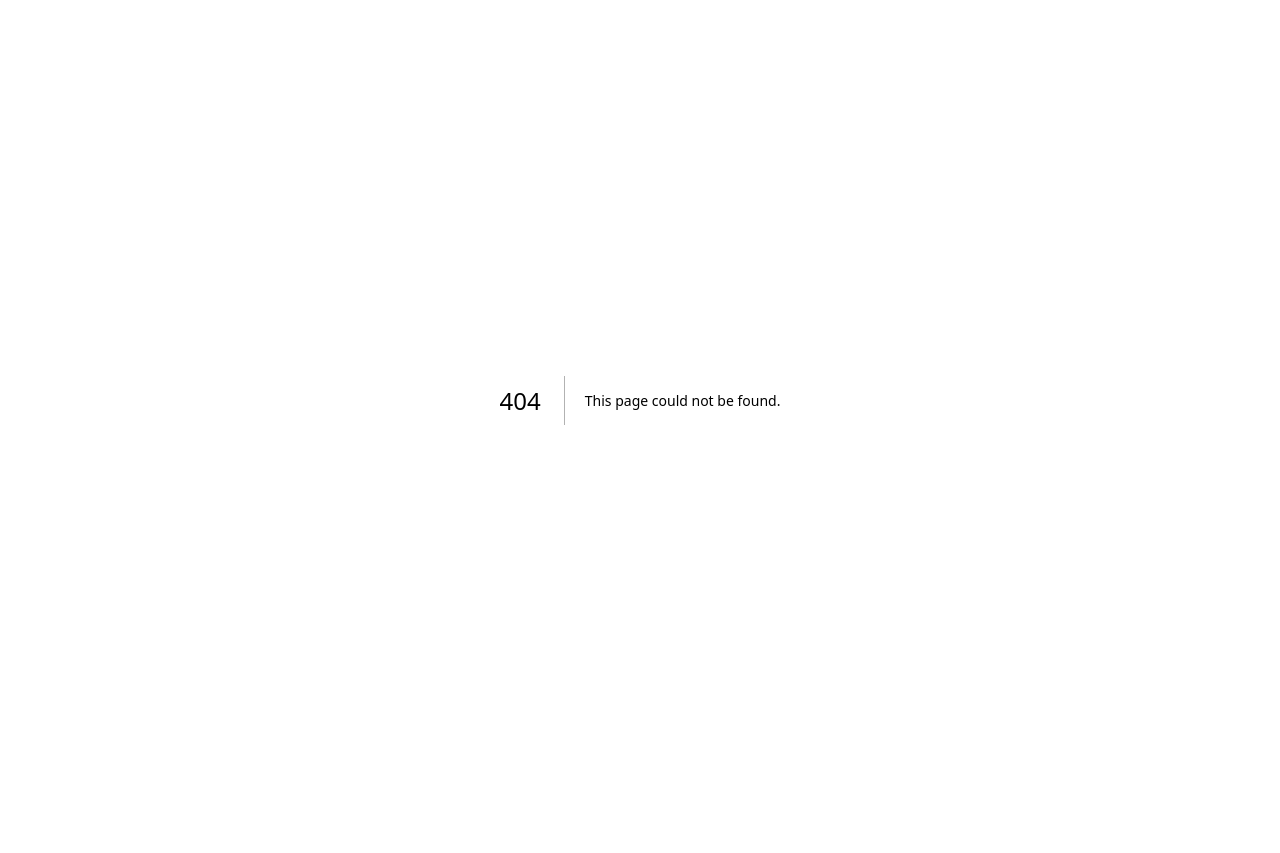
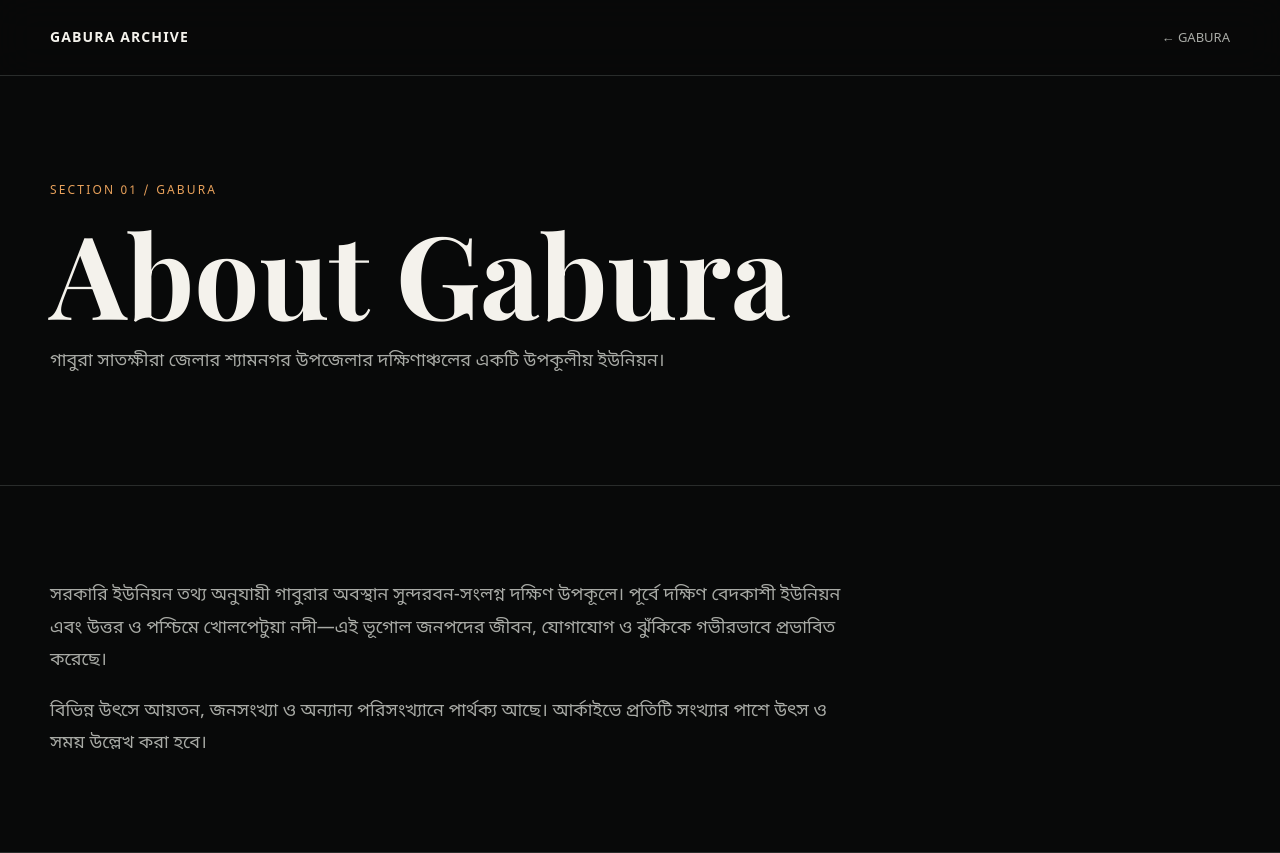
Before and after one commit to triyad2009/Gabura_Union, a Next.js app: page /gabura/about in a window 1280 px wide. Before the commit this address had no page. Before the commit the page ends 800 px from the top, so only its background shows below. Built offline with nearby package versions, Linux system fonts and the light colour scheme.

Commit message:
feat: start Section 01 GABURA - app/gabura/[slug]/page.tsx

```diff
--- /dev/null
+++ b/app/gabura/[slug]/page.tsx
@@ -0,0 +1,24 @@
+import Link from "next/link";
+import {notFound} from "next/navigation";
+
+const pages:Record<string,{title:string;intro:string;body:string[]}> = {
+ about:{title:"About Gabura",intro:"গাবুরা সাতক্ষীরা জেলার শ্যামনগর উপজেলার দক্ষিণাঞ্চলের একটি উপকূলীয় ইউনিয়ন।",body:["সরকারি ইউনিয়ন তথ্য অনুযায়ী গাবুরার অবস্থান সুন্দরবন-সংলগ্ন দক্ষিণ উপকূলে। পূর্বে দক্ষিণ বেদকাশী ইউনিয়ন এবং উত্তর ও পশ্চিমে খোলপেটুয়া নদী—এই ভূগোল জনপদের জীবন, যোগাযোগ ও ঝুঁকিকে গভীরভাবে প্রভাবিত করেছে।","বিভিন্ন উৎসে আয়তন, জনসংখ্যা ও অন্যান্য পরিসংখ্যানে পার্থক্য আছে। আর্কাইভে প্রতিটি সংখ্যার পাশে উৎস ও সময় উল্লেখ করা হবে।"]},
+ history:{title:"History",intro:"গাবুরার ইতিহাস শুধু প্রশাসনিক পরিবর্তনের ইতিহাস নয়; এটি ভূমি, পানি, বন ও মানুষের টিকে থাকার ইতিহাস।",body:["স্থানীয় বর্ণনা ও প্রকাশিত প্রোফাইলে গাবুরার ভূমি গঠনের সঙ্গে পলি জমা, সুন্দরবনের প্রান্তভূমি এবং ধীরে ধীরে বসতি গড়ে ওঠার কথা পাওয়া যায়।","ব্রিটিশ আমল থেকে ১৯৪৭, ১৯৭১, সিডর, আইলা, আম্পান ও রিমাল—প্রতিটি সময়কে আলাদা প্রমাণ ও সাক্ষ্যের ভিত্তিতে নথিবদ্ধ করা হবে।"]},
+ "origin-of-name":{title:"Origin of Name",intro:"‘গাবুরা’ নামের উৎপত্তি সম্পর্কে স্থানীয় একটি প্রচলিত কাহিনি রয়েছে।",body:["লোকঐতিহ্যে বলা হয়, এলাকায় গাব গাছের আধিক্য ছিল এবং বনজীবী মানুষজন স্থানটিকে গাব-সম্পর্কিত নামে ডাকতেন; সেখান থেকে ‘গাবুরা’ নামের প্রচলন হয়েছে বলে অনেকে মনে করেন।","এটি বর্তমানে স্থানীয় ঐতিহ্য হিসেবে সংরক্ষণ করা হচ্ছে—প্রমাণিত ঐতিহাসিক সত্য হিসেবে নয়। পুরোনো মানচিত্র, গেজেটিয়ার, খতিয়ান ও নথি পাওয়া গেলে এই অংশ আপডেট করা হবে।"]},
+ geography:{title:"Geography",intro:"জল, নদী, পলি ও উপকূলীয় ভূমি—গাবুরার ভূগোলের মূল উপাদান।",body:["গাবুরাকে বোঝার জন্য ইউনিয়নের গ্রাম, মৌজা, নদী, খাল, বাঁধ ও সুন্দরবন-সংলগ্ন ভূপ্রকৃতিকে একসঙ্গে দেখতে হবে।","মানচিত্রভিত্তিক এই অংশে ভবিষ্যতে পুরোনো ও বর্তমান সীমানা, নদীর গতিপথ, বাঁধ এবং ঝুঁকিপূর্ণ অঞ্চল স্তরভিত্তিকভাবে দেখানো হবে।"]},
+ "rivers-and-waterways":{title:"Rivers & Waterways",intro:"খোলপেটুয়া ও স্থানীয় জলপথ গাবুরার জীবন ও ঝুঁকির গুরুত্বপূর্ণ অংশ।",body:["জোয়ার-ভাটা, নৌযোগাযোগ, লবণাক্ততা, নদীভাঙন এবং বাঁধ রক্ষার সঙ্গে জলপথের সম্পর্ক আলাদা রেকর্ডে সংরক্ষণ করা হবে।","ভবিষ্যতে নদী ও খালের নাম, অবস্থান, ব্যবহার, পরিবর্তন এবং স্থানীয় সাক্ষ্য GIS মানচিত্রে যুক্ত করা হবে।"]},
+ "villages-and-mouzas":{title:"Villages & Mouzas",intro:"গাবুরার স্থানীয় ভূগোল গ্রাম ও মৌজার নামের মধ্যেই সবচেয়ে স্পষ্টভাবে ধরা পড়ে।",body:["সরকারি ইউনিয়ন তথ্য অনুযায়ী গাবুরায় ১৫টি গ্রাম ও ৪টি মৌজার তথ্য প্রকাশিত হয়েছে। বিভিন্ন উৎসে প্রশাসনিক ও পরিসংখ্যানগত পার্থক্য থাকলে তা উৎসসহ দেখানো হবে।"]},
+ population:{title:"Population",intro:"জনসংখ্যা একটি স্থির সংখ্যা নয়—সময়, উৎস ও গণনার পদ্ধতির সঙ্গে এটি পরিবর্তিত হয়।",body:["সরকারি ইউনিয়ন পোর্টাল ও পুরোনো প্রোফাইলে জনসংখ্যার আলাদা সংখ্যা পাওয়া যায়। আর্কাইভে সংখ্যা, বছর ও উৎস একসঙ্গে দেখানো হবে যাতে ব্যবহারকারী পার্থক্যটি বুঝতে পারেন।"]},
+ administration:{title:"Administration",intro:"ইউনিয়ন পরিষদ, সরকারি প্রতিষ্ঠান ও স্থানীয় প্রশাসনের রেকর্ড গাবুরার বর্তমান পরিচয়ের একটি গুরুত্বপূর্ণ অংশ।",body:["এই অংশে ইউনিয়ন পরিষদের কাঠামো, নির্বাচিত প্রতিনিধি, সরকারি প্রতিষ্ঠান, সেবা এবং সময়ভিত্তিক প্রশাসনিক পরিবর্তন নথিবদ্ধ করা হবে।"]},
+ maps:{title:"Maps",intro:"একটি জায়গাকে বোঝার সবচেয়ে শক্তিশালী উপায়গুলোর একটি হলো তার মানচিত্রকে সময়ের সঙ্গে দেখা।",body:["ঐতিহাসিক মানচিত্র, মৌজা ম্যাপ, বর্তমান স্যাটেলাইট/বেসম্যাপ এবং প্রকল্পভিত্তিক স্তর—সবকিছুকে উৎস ও তারিখসহ সংরক্ষণ করা হবে।"]},
+ timeline:{title:"Historical Timeline",intro:"গাবুরার ইতিহাসকে একটি দীর্ঘ সময়রেখায় দেখা হবে।",body:["প্রাথমিক বসতি → ব্রিটিশ আমল → ১৯৪৭ → ১৯৭১ → সিডর (২০০৭) → আইলা (২০০৯) → আম্পান (২০২০) → রিমাল (২০২৪) → বর্তমান।","প্রতিটি ঘটনার সঙ্গে উৎস, তারিখ, স্থান এবং সম্পর্কিত নথি যুক্ত করা হবে।"]}
+};
+
+export async function generateStaticParams(){return Object.keys(pages).map(slug=>({slug}));}
+
+export default async function Page({params}:{params:Promise<{slug:string}>}){
+ const {slug}=await params; const data=pages[slug]; if(!data) notFound();
+ return <main><header className="nav"><div className="wrap" style={{display:"flex",justifyContent:"space-between",alignItems:"center"}}><Link className="brand" href="/">GABURA ARCHIVE</Link><Link className="navlink" href="/gabura">← GABURA</Link></div></header>
+ <section className="hero"><div className="wrap"><div className="eyebrow">Section 01 / GABURA</div><h1>{data.title}</h1><p>{data.intro}</p></div></section>
+ <section className="section"><div className="wrap">{data.body.map((p,i)=><p className="muted" style={{maxWidth:800,fontSize:18}} key={i}>{p}</p>)}</div></section></main>
+}
```
